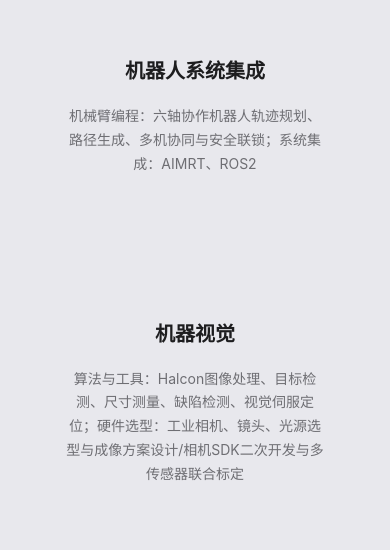
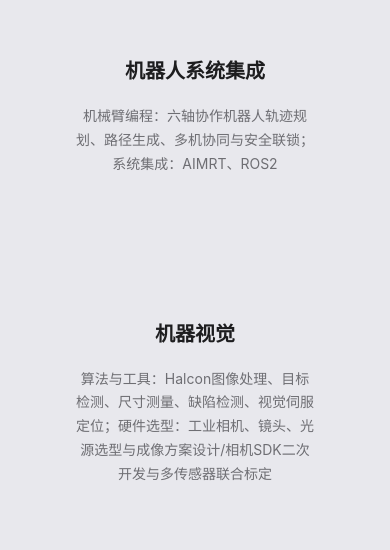
Before and after one commit to dw1998git/OWNER, a Vue app: page / in a window 390 px wide. Shown: the part 2349-2899 px from the top of the page. Built offline with nearby package versions, Linux system fonts and the light colour scheme.

Commit message:
fix: mobile skills grid alignment and project desc size

```diff
--- a/src/style.css
+++ b/src/style.css
@@ -593,6 +593,8 @@ body {
     gap: 12px !important;
     max-width: 100% !important;
     overflow: hidden !important;
+    margin: 0 auto !important;
+    width: calc(100% - 32px) !important; /* 与 video-wrap 保持相同边距 */
   }
   .section-headline {
     font-size: clamp(2rem, 8vw, 3rem) !important;
@@ -668,6 +670,7 @@ body {
   .skills-grid {
     grid-template-columns: 1fr !important;
     gap: 10px !important;
+    width: calc(100% - 24px) !important; /* 与 video-wrap 保持相同边距 */
   }
   .apple-project-image-wrap::before { height: 15vh !important; }
   .apple-project-image-wrap::after { height: 30vh !important; }
@@ -675,7 +678,7 @@ body {
   .apple-project-image-wrap { height: 45vh !important; }
   .project-title { font-size: 1rem !important; }
   .project-desc {
-    font-size: 0.75rem !important;
+    font-size: 0.7rem !important;
     line-height: 1.5 !important;
     margin-bottom: 10px !important;
   }
```
